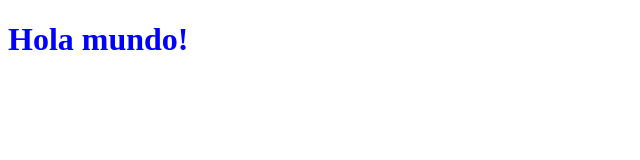
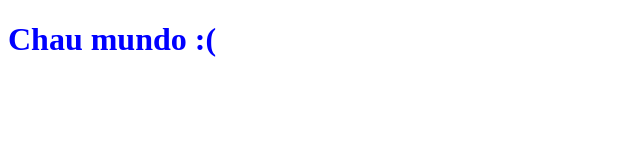
Before and after one commit to lautarojgarcia177/AfterclassGITCoderhouse, a plain HTML site: page index.html in a window 1280 px wide. Shown: the whole page, without its empty margins (0-640 px from the left). Drawn offline with Linux system fonts and the light colour scheme.

Commit message:
commit depresivo

```diff
--- a/index.html
+++ b/index.html
@@ -8,6 +8,6 @@
     <link rel="stylesheet" href="styles.css">
 </head>
 <body>
-    <h1>Hola mundo!</h1>
+    <h1>Chau mundo :(</h1>
 </body>
 </html>
```
